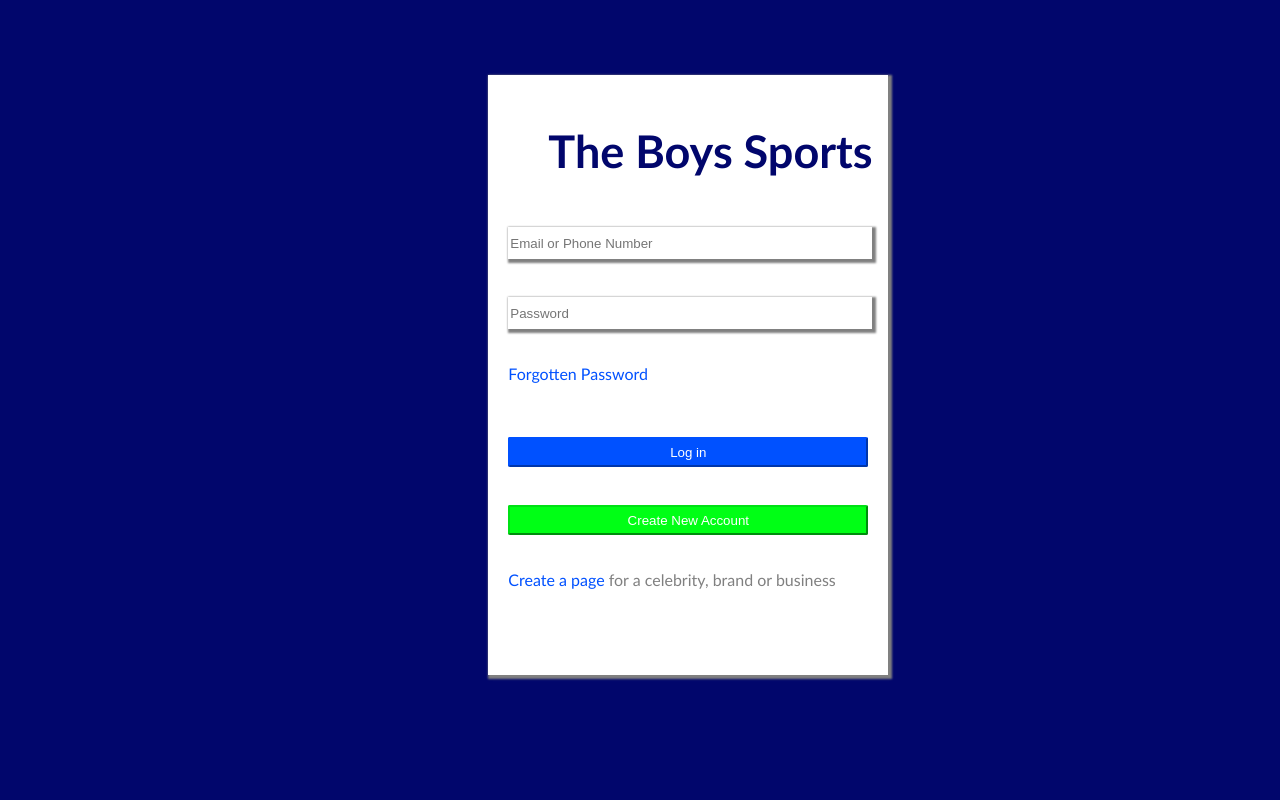
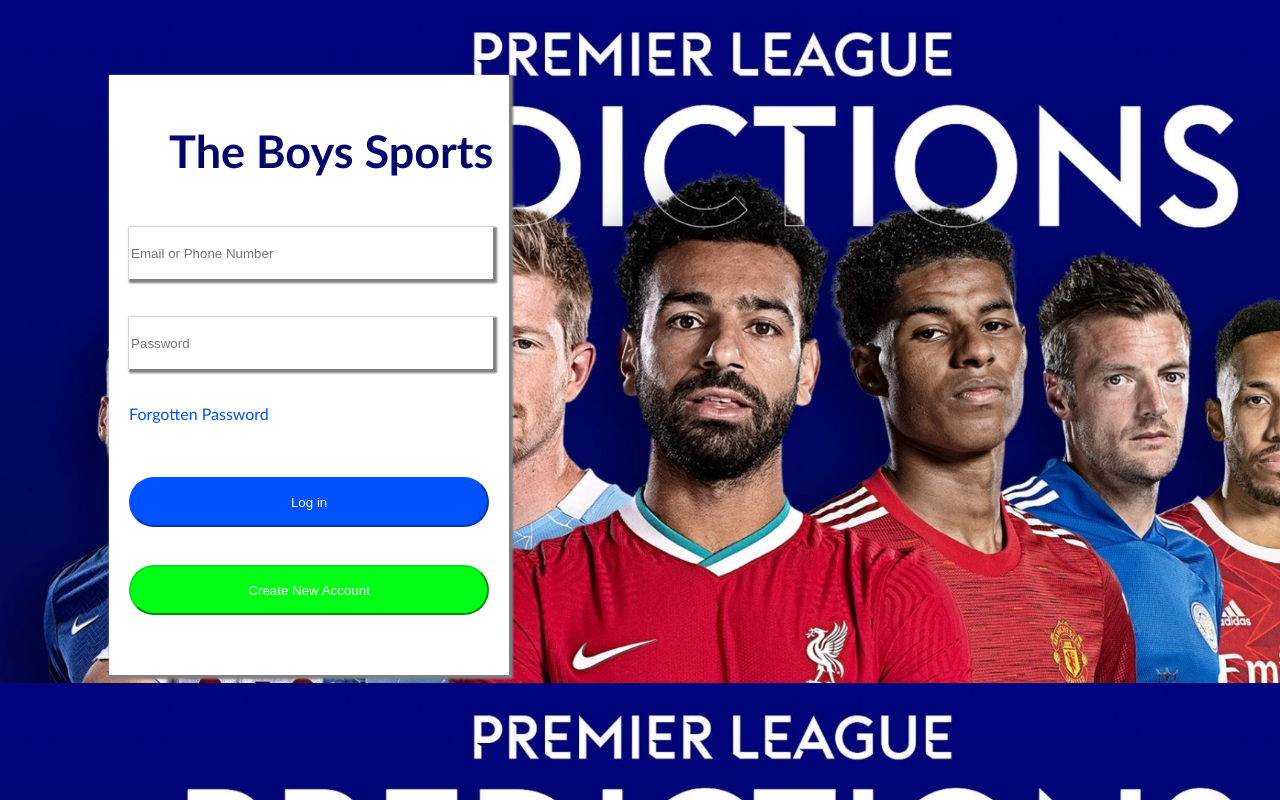
Before and after one commit to TheBoyz7/Project-001, a PHP site: page /signin.html in a window 1280 px wide. Run offline with PHP 8.4, Linux system fonts and the light colour scheme.

Commit message:
sign in done, almost

```diff
--- a/css/signin.css
+++ b/css/signin.css
@@ -1,8 +1,8 @@
-#outer{width: 400px; height: 600px; background-color: black; margin-left: 38%; margin-top: 75px; box-shadow: grey 2px 2px 2px 2px;}
+#outer{width: 400px; height: 600px; background-color: black; margin-left: 8%; margin-top: 75px; box-shadow: grey 2px 2px 2px 2px;}
 #inner{width: 400px; height: 600px; background-color: white; }
-#email{width: 360px; height: 30px; margin-left: 20px; box-shadow: gray 2px 2px 2px 2px; border: none;}
-#pas{width: 360px; height: 30px; margin-left: 20px; box-shadow: gray 2px 2px 2px 2px; border: none;}
+#email{width: 360px; height: 50px; margin-left: 20px; box-shadow: gray 2px 2px 2px 2px; border: none;}
+#pas{width: 360px; height: 50px; margin-left: 20px; box-shadow: gray 2px 2px 2px 2px; border: none;}
 a{color: rgb(0, 81, 255);text-decoration: none;}
-#l{border-color: rgb(0, 81, 255); background-color: rgb(0, 81, 255); color: white; width: 360px; height: 30px; border-radius: 2px 2px 2px 2px; margin-left: 20px;}
-#c{border-color: rgb(0, 225, 21); background-color: rgb(0, 255, 21); color: white; width: 360px; height: 30px; border-radius: 2px 2px 2px 2px; margin-left: 20px;}
-body{font-family: 'Gill Sans', 'Gill Sans MT', Calibri, 'Trebuchet MS', sans-serif; background-color: #01066C;}
+#l{border-color: rgb(0, 81, 255); background-color: rgb(0, 81, 255); color: white; width: 360px; height: 50px; border-radius: 30px; margin-left: 20px; }
+#c{border-color: rgb(0, 225, 21); background-color: rgb(0, 255, 21); color: white; width: 360px; height: 50px; border-radius: 30px; margin-left: 20px;}
+body{font-family: 'Gill Sans', 'Gill Sans MT', Calibri, 'Trebuchet MS', sans-serif; background-color: #01066C; background-image: url(../images/tbc.jpg); background-size: cover;}
--- a/signin.html
+++ b/signin.html
@@ -30,8 +30,8 @@
                   <br>
                  <a href="index.html"> <button id="c">Create New Account</button></a>
                   <br>
-                  <br>
-                  <p style="margin-left: 20px; color: gray;"> <a href="">Create a page</a> for a celebrity, brand or business</p>
+                  <!-- <br>
+                  <p style="margin-left: 20px; color: gray;"> <a href="">Create a page</a> for a celebrity, brand or business</p> -->
             </div>
         </div>
 
```
